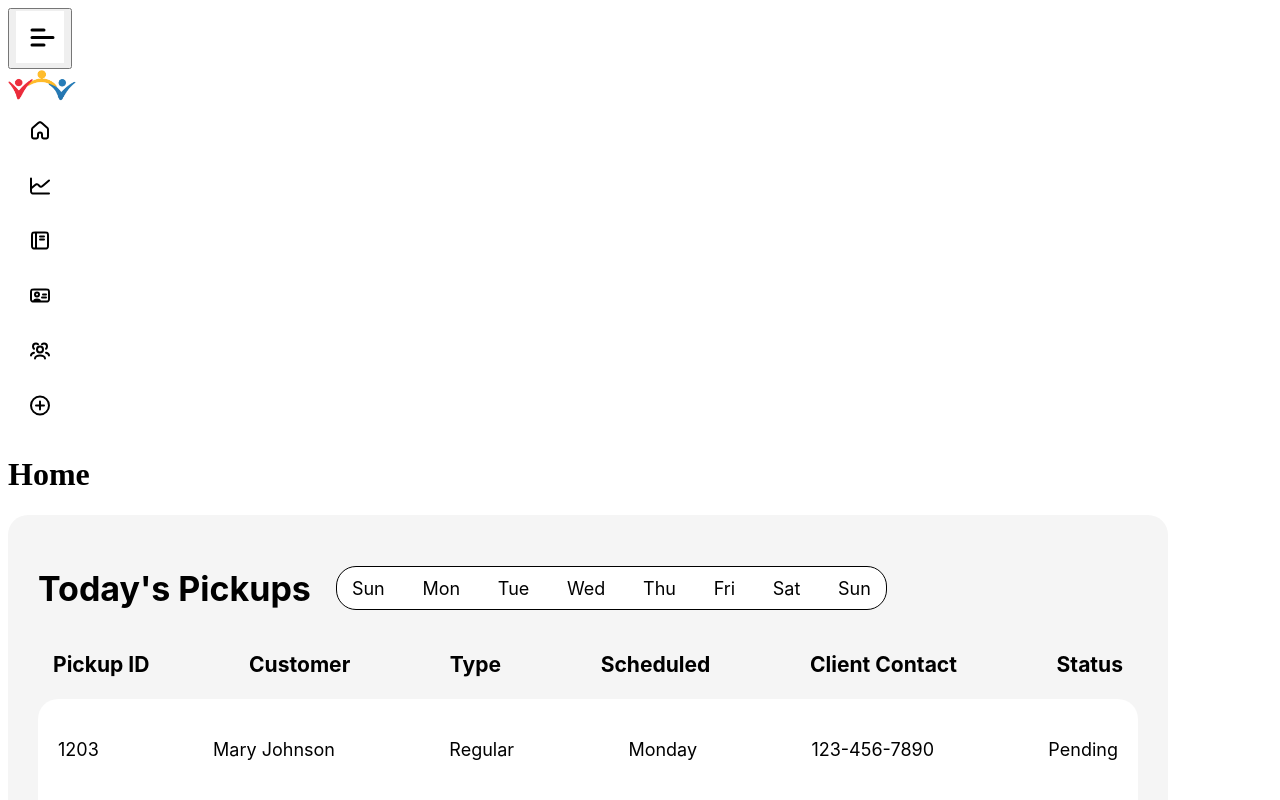
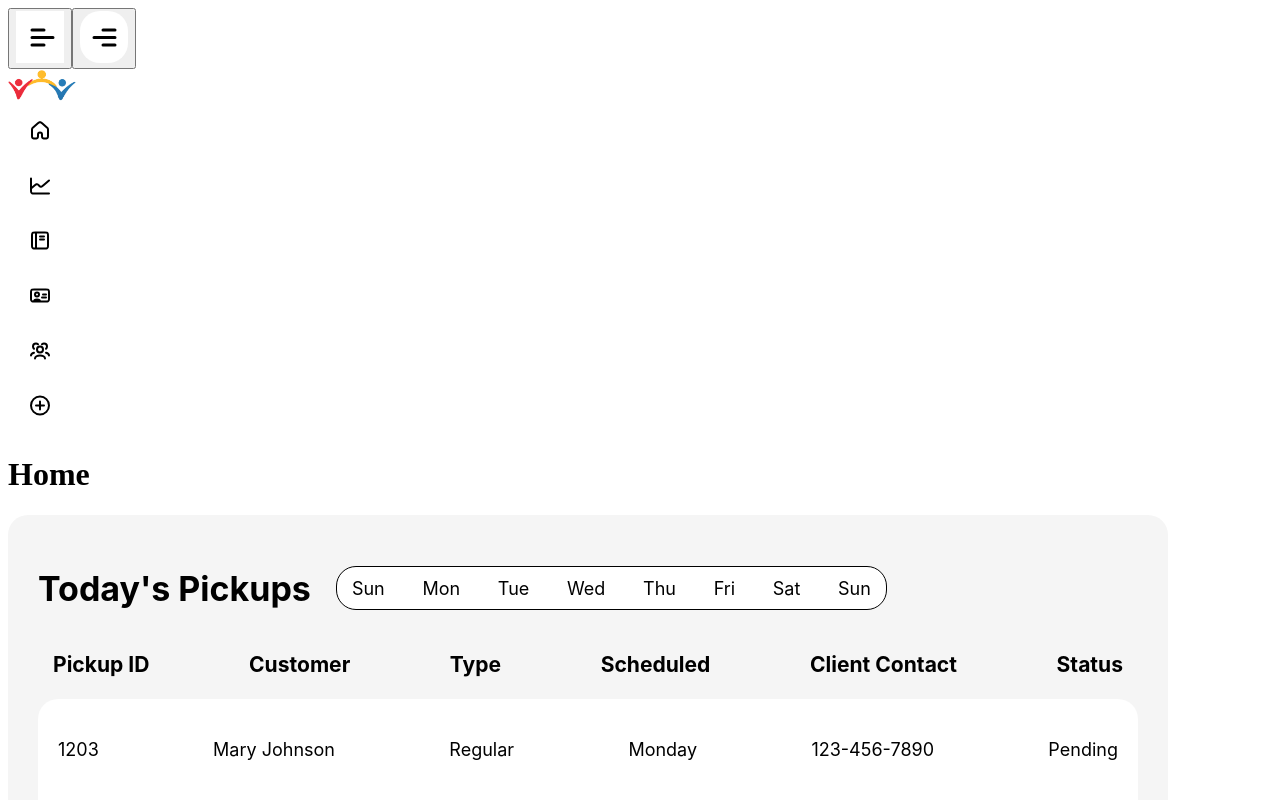
Before and after one commit to ubcmotion/united-we-can, a Next.js app in the folder apps/web/web/: page / in a window 1280 px wide. Shown: the top 800 px of the page. Built offline with nearby package versions, Linux system fonts and the light colour scheme.

Commit message:
fix: fixed navigation button animation

```diff
--- a/apps/web/web/src/app/components/Navbar.tsx
+++ b/apps/web/web/src/app/components/Navbar.tsx
@@ -298,25 +298,33 @@ const NavigationBar = () => {
       {/* Navbar lines */}
       <button
         onClick={() => setIsCollapsed(!isCollapsed)}
-        className={`absolute top-[23px] ${
-          isCollapsed ? "left-[22px]" : "right-[22px]"
-        }`}
-      >
-        {isCollapsed ? (
-          <Image
+        className={`absolute top-[23px] left-[22px]`}
+        >
+
+        <Image
             src="/navbar-lines.svg"
             width={48}
             height={52}
             alt="Expand Navbar"
-          />
-        ) : (
+            className={`transition-opacity duration-500
+                ${isCollapsed ? "opacity-100" : "opacity-0"}`}
+        />
+
+      </button>
+
+      <button
+        onClick={() => setIsCollapsed(!isCollapsed)}
+        className={`absolute top-[23px] right-[22px]`}>
+
           <Image
             src="/navbar-lines-expanded.svg"
             width={48}
             height={52}
             alt="Collapse Navbar"
+            className={`transition-opacity duration-500
+                ${isCollapsed ? "opacity-0" : "opacity-100"}`}
           />
-        )}
+
       </button>
 
       <div>
```
